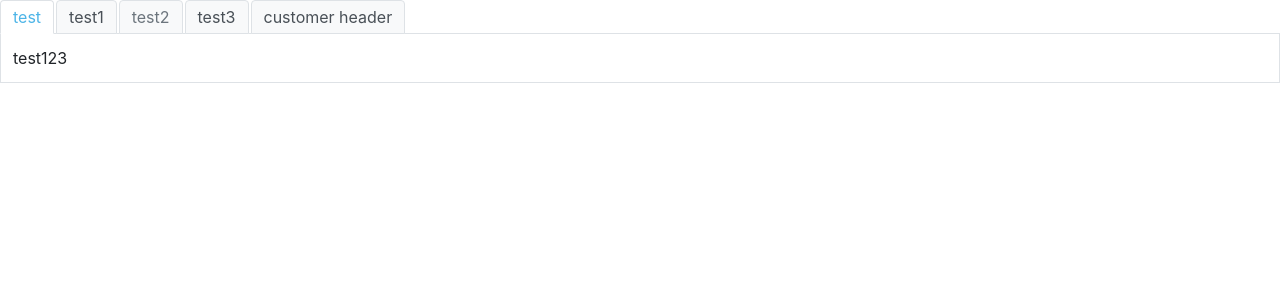
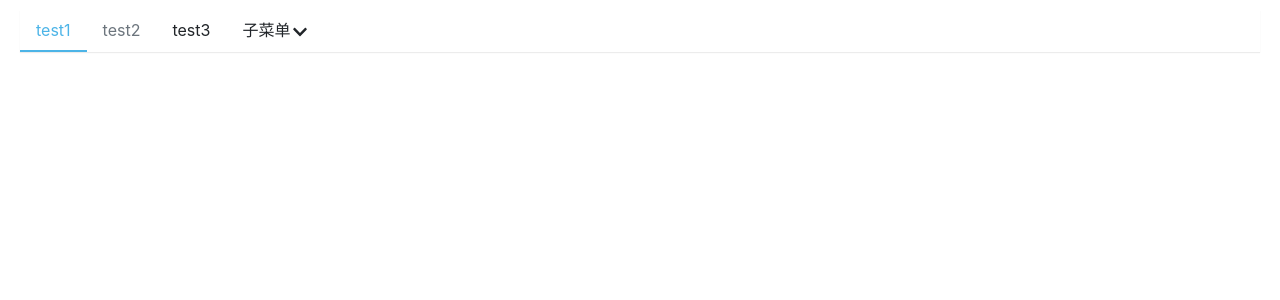
Before and after one commit to Alan-YJ/react-study, a React (Create React App) app in the folder rt-ui/: page / in a window 1280 px wide. Shown: the top 300 px of the page. Built offline with nearby package versions, Linux system fonts and the light colour scheme.

Commit message:
icon base

```diff
--- a/rt-ui/package.json
+++ b/rt-ui/package.json
@@ -18,6 +18,7 @@
     "react": "^16.13.1",
     "react-dom": "^16.13.1",
     "react-scripts": "3.4.1",
+    "react-transition-group": "^4.4.1",
     "typescript": "~3.7.2"
   },
   "scripts": {
--- a/rt-ui/src/App.tsx
+++ b/rt-ui/src/App.tsx
@@ -1,13 +1,12 @@
 import React from 'react';
 // import Button,{ ButtonType, ButtonSize } from './components/Button/button'
 // import Alert,{ AlertType } from './components/Alert/Alert'
-// import Menu,{ MenuModes } from './components/Menu/menu'
-// import MenuItem from './components/Menu/menuItem';
-// import SubMenu from './components/Menu/subMenu'
+import Menu,{ MenuModes } from './components/Menu/menu'
+import MenuItem from './components/Menu/menuItem';
+import SubMenu from './components/Menu/subMenu'
 import Tabs from './components/Tabs/tabs'
 import TabPane from './components/Tabs/tabPane'
-import { FontAwesomeIcon } from '@fortawesome/react-fontawesome'
-// import { faCoffee } from '@fortawesome/fontawesome-svg-core'
+import Icon,{ themeType } from './components/Icon/icon'
 
 function App() {
   const changeTab = (e:string)=>{
@@ -20,7 +19,7 @@ function App() {
   return (
     <div className="App">
       <header className="App-header">
-        {/* <Menu mode={ MenuModes.horizontal }>
+        <Menu mode={ MenuModes.horizontal }>
           <MenuItem >test1</MenuItem>
           <MenuItem disabled={true} >test2</MenuItem>
           <MenuItem >test3</MenuItem>
@@ -28,8 +27,8 @@ function App() {
             <MenuItem>test</MenuItem>
             <MenuItem>test1</MenuItem>
           </SubMenu>
-        </Menu> */}
-        <Tabs type="card" change={changeTab} tabClick={ tabClick }>
+        </Menu>
+        {/* <Tabs type="card" change={changeTab} tabClick={ tabClick }>
             <TabPane tab='test'>test123</TabPane>
             <TabPane tab='test1'>test1234</TabPane>
             <TabPane tab='test2' disabled={true}>test2</TabPane>
@@ -37,8 +36,8 @@ function App() {
             <TabPane tab={<>
               customer header
             </>}>test3</TabPane>
-        </Tabs>
-        {/* <FontAwesomeIcon icon={faCoffee} /> */}
+        </Tabs> */}
+        {/* <Icon icon='tree' theme='info'></Icon> */}
       </header>
     </div>
   );
--- /dev/null
+++ b/rt-ui/src/components/Icon/_style.scss
@@ -0,0 +1,6 @@
+
+@each $color, $value in $theme-colors{
+    .icon-#{$color}{
+        color:$value;
+    }
+}
--- /dev/null
+++ b/rt-ui/src/components/Icon/icon.tsx
@@ -0,0 +1,27 @@
+import React from 'react';
+import classNames from 'classnames'
+import { library } from '@fortawesome/fontawesome-svg-core'
+import { fas } from '@fortawesome/free-solid-svg-icons'
+import { FontAwesomeIcon, FontAwesomeIconProps } from '@fortawesome/react-fontawesome'
+
+export type themeType = 'primary' | 'warning' | 'secondary' | 'success' | 'info' | 'danger' | 'light' | 'dark'
+
+export interface IIcon extends FontAwesomeIconProps {
+    theme?: themeType
+}
+
+library.add(fas)
+
+const Icon:React.FC<IIcon> = (props)=>{
+    const { theme, className } = props
+    const classes = classNames('icon',className,{
+        [`icon-${theme}`]:theme
+    })
+    return(
+        <>
+            <FontAwesomeIcon {...props}  className={classes}></FontAwesomeIcon>
+        </>
+    )
+}
+
+export default Icon
--- a/rt-ui/src/components/Menu/_style.scss
+++ b/rt-ui/src/components/Menu/_style.scss
@@ -20,6 +20,12 @@
             cursor: not-allowed;
         }
     }
+    .icon{
+        transform: rotate(0deg);
+        transition:transform .25s ease-in-out;
+        margin-left:3px;
+        vertical-align: middle;
+    }
     &.menu-horizontal{
         display: flex;
         .menu-item.active{
@@ -33,9 +39,18 @@
             position:inherit;
             background-color:white;
             width:auto;
+            border: solid $menu-border-width $menu-border-color;
             &.expand{
                 display: block;
                 position: absolute;
+            }
+        }
+        .sub-menu-wrap{
+            &:hover{
+                .icon{
+                    transform: rotate(180deg);
+                    transition:transform .25s ease-in-out;
+                }
             }
         }
     }
@@ -52,6 +67,14 @@
             position:inherit;
             &.expand{
                 display: block;
+            }
+        }
+        .sub-menu-wrap{
+            &>div.open{
+                .icon{
+                    transform: rotate(180deg);
+                    transition:transform .25s ease-in-out;
+                }
             }
         }
     }
--- a/rt-ui/src/components/Menu/subMenu.tsx
+++ b/rt-ui/src/components/Menu/subMenu.tsx
@@ -3,6 +3,7 @@ import * as React from 'react';
 import classNames from 'classnames'
 import { MenuContext } from './menu'
 import MenuItem,{ IMenuItem } from './menuItem'
+import Icon from '../Icon/icon'
 
 //创建基础interface
 export interface ISubMenu{
@@ -11,6 +12,13 @@ export interface ISubMenu{
     index?:number,
     title:string,
     type?:string
+}
+
+const transitionStyles = {
+    entering:{ opacity:0, display:'block' },
+    entered:{ opacity:1, display:'block' },
+    exiting:{ opacity:0, display:'block' },
+    exited:{ opacity:0, display:'none' },
 }
 
 //创建基础组件
@@ -47,10 +55,10 @@ const SubMenu:React.FC<ISubMenu> = (props)=>{
         onMouseEnter:(e: React.MouseEvent )=>{ mouseMove(e,true) },
         onMouseLeave:(e: React.MouseEvent )=>{ mouseMove(e,false) }
     }:{}
+    const subMenuClasses = classNames('submenu',{
+        open:expand
+    })
     const renderChildren = ()=>{
-        const subMenuClasses = classNames('submenu',{
-            expand:expand
-        })
         let childs = React.Children.map(children,(child,i)=>{
             let childComponent = child as React.FunctionComponentElement<IMenuItem>
             let idx = index?index*10 + i:i*10+i
@@ -61,15 +69,22 @@ const SubMenu:React.FC<ISubMenu> = (props)=>{
             }
         })
         return (
-            <ul style={style} className={classes} >
+            <ul style={{...style}} className={classes}>
                 {childs}
             </ul>
         )
     }
+
+    const defaultStyle = {
+        transition:`opacity 300ms ease-in-out`,
+        opacity:0,
+        display:'none'
+    }
     return (
         <li className='sub-menu-wrap menu-item' {...hoverHandler}>
-            <div {...handlers} >
+            <div {...handlers} className={subMenuClasses}>
                 {title}
+                <Icon icon="chevron-down"></Icon>
             </div>
             {renderChildren()}
         </li>
--- a/rt-ui/src/styles/index.scss
+++ b/rt-ui/src/styles/index.scss
@@ -15,3 +15,4 @@
 @import '../components/Alert/style';
 @import '../components/Menu/style';
 @import '../components/Tabs/style';
+@import '../components//Icon/style';
```
Also changed, not shown: 2 other files (tests, documents, lock files or other folders).
